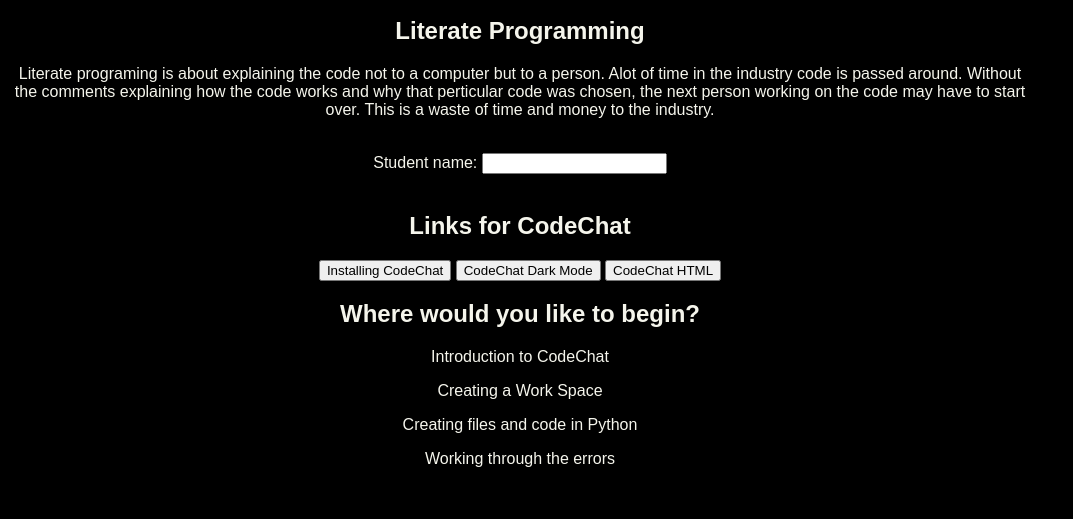
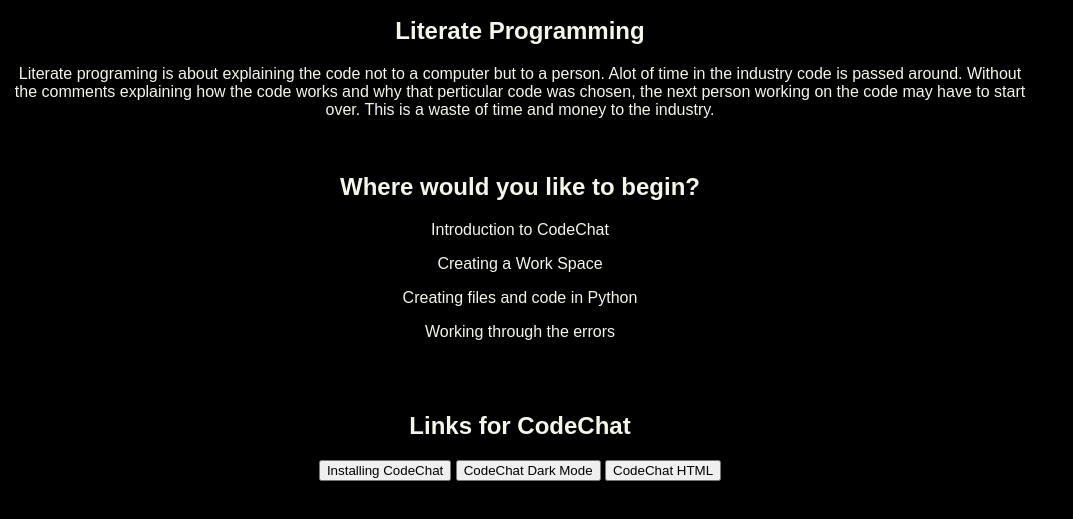
Before and after one commit to bjones1/Firmware_game_project, a plain HTML site: page index.html in a window 1280 px wide. Shown: the part 119-638 px from the top of the page, without its empty margins (0-1073 px from the left). Drawn offline with Linux system fonts and the light colour scheme.

Commit message:
reorganzed index HTML page

```diff
--- a/index.html
+++ b/index.html
@@ -14,19 +14,7 @@
         <p> Literate programing is about explaining the code not to a computer but to a person. Alot of time in the industry code is passed around. Without the comments explaining how the code works and why that perticular code was chosen, the next person working on the code may have to start over. This is a waste of time and money to the industry.  </p>
         <br>
 
-        <form>
-            Student name:
-            <input type="text" name="Name" size="20">
-            <!-- this is the code for a text box and saving what was typed in-->
-            <br> <br>
-        </form>
 
-       <h2>Links for CodeChat</h2>
-        <button onclick="<!--link to classmates work on installing codechat.-->">Installing CodeChat</button>
-        <button onclick="<!--link to classmates work on Darkmode for codechat.-->">CodeChat Dark Mode</button>
-        <button onclick="<!--link to classmates work on HTML for codechat.-->">CodeChat HTML</button>
-
-       <!-- the buttons above are to link to other projects being done in the class for codechat-->
 
        <h2> Where would you like to begin?</h2>
         <p>Introduction to CodeChat</p>
@@ -34,6 +22,15 @@
         <p>Creating files and code in Python</p>
         <p>Working through the errors</p>
 
+        <br>
+        <br>
+
+       <h2>Links for CodeChat</h2>
+       <button onclick="<!--link to classmates work on installing codechat.-->">Installing CodeChat</button>
+       <button onclick="<!--link to classmates work on Darkmode for codechat.-->">CodeChat Dark Mode</button>
+       <button onclick="<!--link to classmates work on HTML for codechat.-->">CodeChat HTML</button>
+
+      <!-- the buttons above are to link to other projects being done in the class for codechat-->
     </body>
 </html>
 
```
